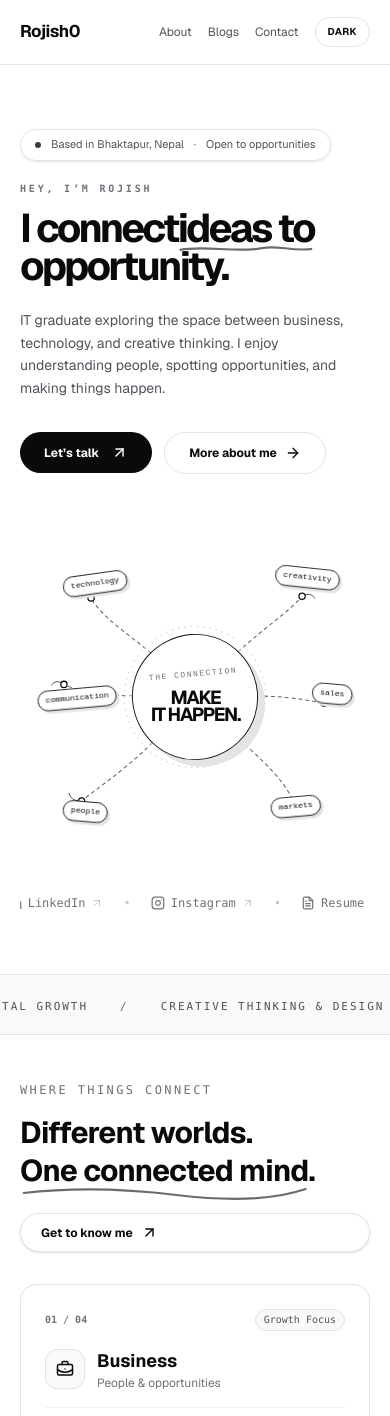
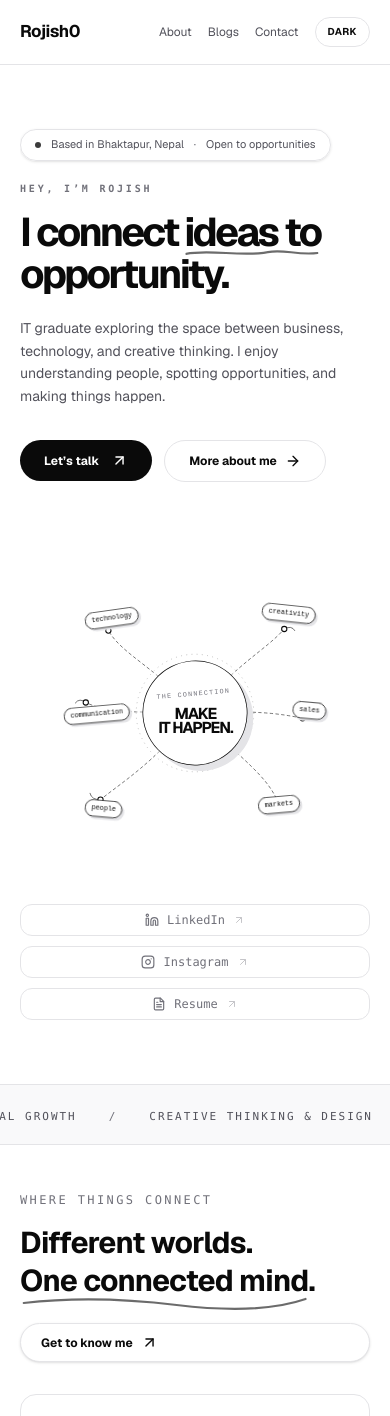
Before and after one commit to Rojish-Sakhakarmi/Rojish-Portfolio, a Next.js app: page / in a window 390 px wide. Shown: the top 1416 px of the page. Built offline with nearby package versions, Linux system fonts and the light colour scheme.

Commit message:
blogs section test

```diff
--- a/src/app/page.tsx
+++ b/src/app/page.tsx
@@ -685,7 +685,7 @@ export default function HomePage() {
         ) : (
           /* --- FULL HERO HOMEPAGE --- */
           <>
-            <section className="home-hero relative isolate min-h-[540px] sm:min-h-[620px] lg:min-h-[680px] flex items-center pt-4 sm:pt-6 pb-10 sm:pb-16">
+            <section className="home-hero relative isolate flex items-center pt-4 sm:pt-6 pb-10 sm:pb-16">
               <div className="hero-glow hero-glow-one" aria-hidden="true" />
               <div className="hero-glow hero-glow-two" aria-hidden="true" />
 
@@ -718,12 +718,12 @@ export default function HomePage() {
                     transition={{ duration: 0.7, delay: 0.14 }}
                     className="text-[clamp(2.5rem,7vw,6.8rem)] leading-[0.95] font-bold tracking-[-0.065em] max-w-[780px]"
                   >
-                    I connect
-                    <span className="relative inline-block block">
+                    I connect{" "}
+                    <span className="relative inline-block my-1 sm:my-0">
                       <span>ideas to</span>
                       <DoodleHeroSwirl />
-                    </span>
-                    <span className="block">opportunity<span className="text-[var(--text)]">.</span></span>
+                    </span>{" "}
+                    <span className="block sm:inline">opportunity<span className="text-[var(--text)]">.</span></span>
                   </motion.h1>
 
                   <motion.p
@@ -750,7 +750,7 @@ export default function HomePage() {
                   </motion.div>
                 </div>
 
-                <div className="lg:col-span-5 relative min-h-[340px] sm:min-h-[460px] flex flex-col items-center justify-center lg:-translate-x-4 mt-4 lg:mt-0">
+                <div className="lg:col-span-5 relative w-full flex flex-col items-center justify-center lg:-translate-x-4 mt-6 lg:mt-0">
                   <motion.div
                     className="doodle-scribble pointer-events-none"
                     animate={{ rotate: [0, 8, -5, 0], scale: [1, 1.04, 1] }}
@@ -766,9 +766,9 @@ export default function HomePage() {
                     </svg>
                   </motion.div>
 
-                  {/* Clean Idea Map Visual */}
+                  {/* Responsive Idea Map Visual */}
                   <motion.div
-                    className="idea-map relative z-10 scale-90 sm:scale-100 pointer-events-none"
+                    className="idea-map relative z-10 scale-75 sm:scale-100 pointer-events-none"
                     initial={{ opacity: 0, scale: 0.88, rotate: -4 }}
                     animate={{ opacity: 1, scale: 1, rotate: 0 }}
                     transition={{ type: "spring", stiffness: 85, damping: 15, delay: 0.2 }}
@@ -803,46 +803,46 @@ export default function HomePage() {
                     <span className="idea-label idea-label-comms">communication</span>
                   </motion.div>
 
-                  {/* STRICT HORIZONTAL BASELINE SOCIAL BAR */}
+                  {/* ADAPTIVE MOBILE STACK / DESKTOP INLINE SOCIAL BAR */}
                   <motion.div
                     initial={{ opacity: 0 }}
                     animate={{ opacity: 1 }}
                     transition={{ delay: 0.4, duration: 0.5 }}
-                    className="relative z-20 mt-6 inline-flex flex-row items-center justify-center gap-5 text-xs font-mono text-[var(--text-subtle)]"
+                    className="relative z-20 pt-4 w-full sm:w-auto flex flex-col sm:flex-row items-center justify-center gap-2.5 sm:gap-6 text-xs font-mono text-[var(--text-subtle)]"
                   >
                     <a
                       aria-label="LinkedIn"
                       href={LINKEDIN}
                       target="_blank"
                       rel="noopener noreferrer"
-                      className="group inline-flex items-center gap-1.5 hover:text-[var(--text)] transition-colors leading-none"
+                      className="group w-full sm:w-auto px-4 py-2 sm:p-0 rounded-xl sm:rounded-none border sm:border-none border-[var(--border)] bg-[var(--bg-card)] sm:bg-transparent inline-flex items-center justify-center gap-2 hover:text-[var(--text)] transition-all leading-none"
                     >
                       <IconLinkedin size={14} className="shrink-0" />
                       <span className="leading-none">LinkedIn</span>
                       <ArrowUpRight size={12} className="shrink-0 opacity-40 group-hover:opacity-100 group-hover:translate-x-0.5 group-hover:-translate-y-0.5 transition-all" />
                     </a>
 
-                    <span className="select-none leading-none opacity-40">•</span>
+                    <span className="hidden sm:inline select-none leading-none opacity-40">•</span>
 
                     <a
                       aria-label="Instagram"
                       href={INSTAGRAM}
                       target="_blank"
                       rel="noopener noreferrer"
-                      className="group inline-flex items-center gap-1.5 hover:text-[var(--text)] transition-colors leading-none"
+                      className="group w-full sm:w-auto px-4 py-2 sm:p-0 rounded-xl sm:rounded-none border sm:border-none border-[var(--border)] bg-[var(--bg-card)] sm:bg-transparent inline-flex items-center justify-center gap-2 hover:text-[var(--text)] transition-all leading-none"
                     >
                       <IconInstagram size={14} className="shrink-0" />
                       <span className="leading-none">Instagram</span>
                       <ArrowUpRight size={12} className="shrink-0 opacity-40 group-hover:opacity-100 group-hover:translate-x-0.5 group-hover:-translate-y-0.5 transition-all" />
                     </a>
 
-                    <span className="select-none leading-none opacity-40">•</span>
+                    <span className="hidden sm:inline select-none leading-none opacity-40">•</span>
 
                     <a
                       href="/Rojish_Resume.pdf"
                       target="_blank"
                       rel="noopener noreferrer"
-                      className="group inline-flex items-center gap-1.5 hover:text-[var(--text)] transition-colors leading-none"
+                      className="group w-full sm:w-auto px-4 py-2 sm:p-0 rounded-xl sm:rounded-none border sm:border-none border-[var(--border)] bg-[var(--bg-card)] sm:bg-transparent inline-flex items-center justify-center gap-2 hover:text-[var(--text)] transition-all leading-none"
                     >
                       <IconFileText size={14} className="shrink-0" />
                       <span className="leading-none">Resume</span>
@@ -883,7 +883,7 @@ export default function HomePage() {
                   </h2>
                 </div>
                 <a href="#about" className="inline-flex items-center gap-2 text-xs sm:text-sm font-bold hover:gap-4 transition-all bg-[var(--bg-card)] border border-[var(--border)] px-5 py-2.5 rounded-full hover:border-[var(--text)] shadow-sm shrink-0">
-                  Get to know me <ArrowUpRight size={16.9} />
+                  Get to know me <ArrowUpRight size={17} />
                 </a>
               </div>
 
--- a/src/data/posts.json
+++ b/src/data/posts.json
@@ -1,7 +1,7 @@
 [
   {
     "slug": "why-creativity-needs-strategy",
-    "title": "Why creativity becomes truly valuable only when backed by strategy",
+    "title": "Why creativity becomes truly valuable only when backed by strategy?",
     "category": "Brand Strategy",
     "date": "2026-09-15",
     "excerpt": "Making things look good is only half the work. True creative impact comes from understanding why a brand exists, who it serves, and the business problem it solves.",
@@ -13,7 +13,7 @@
   },
   {
     "slug": "international-client-outreach",
-    "title": "What international client outreach taught me about business development",
+    "title": "What international client outreach taught me about business development?",
     "category": "Business Development",
     "date": "2026-08-20",
     "excerpt": "Notes from lead generation and client communication at WebX Nepal. Why listening and understanding client requirements beats high-pressure pitches.",
@@ -25,7 +25,7 @@
   },
   {
     "slug": "teaching-financial-markets",
-    "title": "What educating others on financial markets taught me about risk and patience",
+    "title": "What educating others on financial markets taught me about risk and patience?",
     "category": "Financial Markets",
     "date": "2026-07-10",
     "excerpt": "Observing the stock and forex markets rewards emotional discipline over impulse. Teaching financial literacy showed me how human psychology drives decision-making.",
@@ -37,7 +37,7 @@
   },
   {
     "slug": "systems-thinking-from-it",
-    "title": "How an IT background in cybersecurity shapes business thinking",
+    "title": "How an IT background in cybersecurity shapes business thinking?",
     "category": "Systems & Tech",
     "date": "2026-06-05",
     "excerpt": "Studying Computer Science and networking at KFA Business School gave me a framework for diagnosing friction and understanding how systems behave under pressure.",
```
